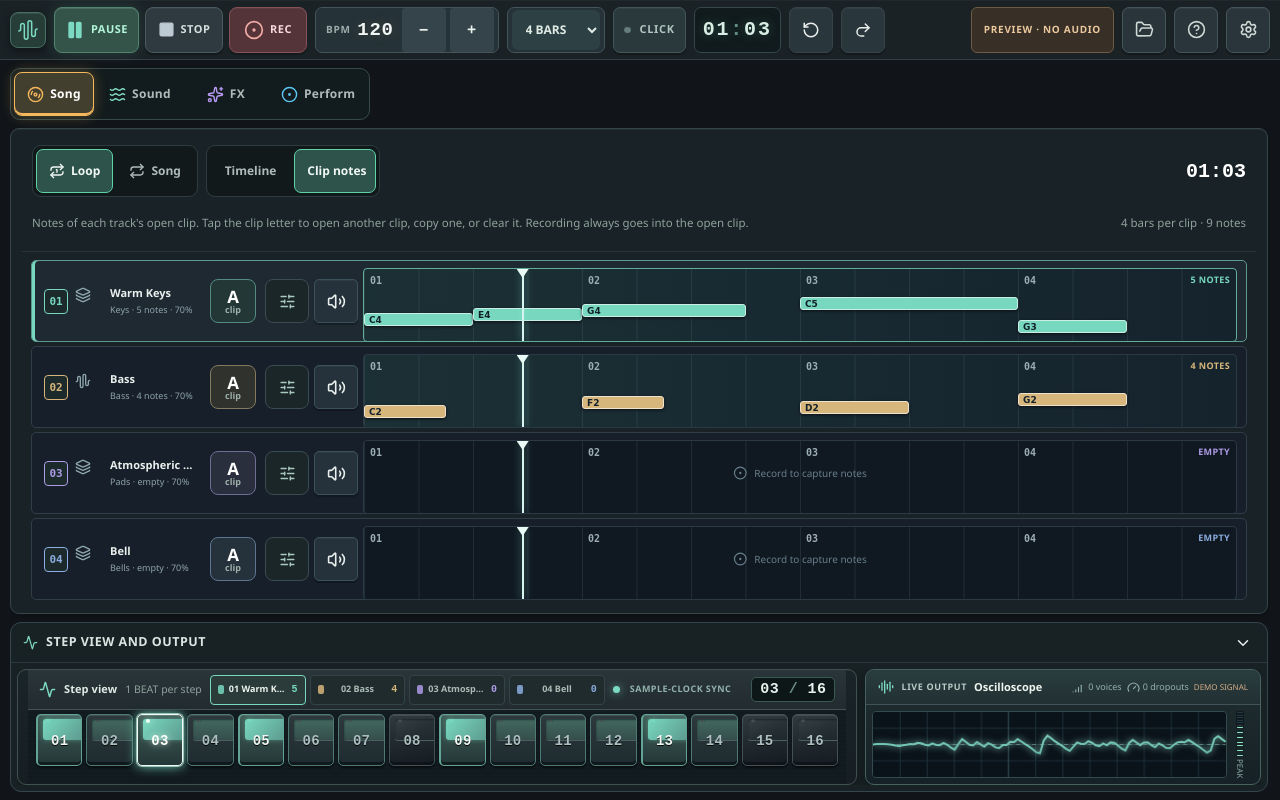
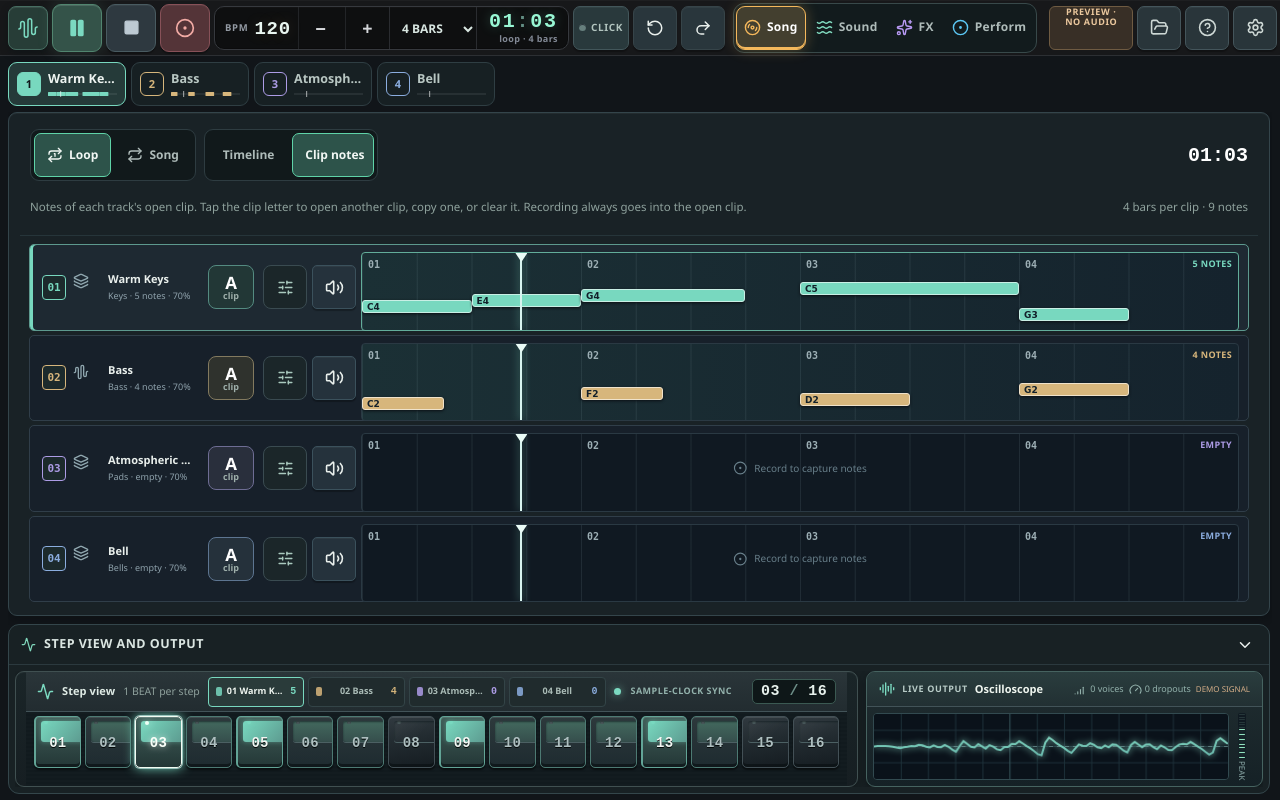
Before and after one commit to Zerolitter/Decksynth, a React (Vite) app in the folder ui-next/: page / in a window 1280 px wide. Built offline with nearby package versions, Linux system fonts and the light colour scheme.

Commit message:
fix: recover compact DeckSynth transport and modulation controls

```diff
--- a/ui-next/src/App.tsx
+++ b/ui-next/src/App.tsx
@@ -6,7 +6,7 @@ import {
 } from 'lucide-react';
 import { Timeline } from './components/Timeline';
 import { Arranger, ClipSheet, SongBar, type SongSel, type SongView } from './components/SongArranger';
-import { CLIP_NAMES, MAX_BARS, clipsOf, defaultSong, previewClip, songOf, type Song } from './song';
+import { CLIP_NAMES, MAX_BARS, clipsOf, defaultSong, markerAt, previewClip, songOf, type Song } from './song';
 import { PatternSync } from './components/PatternSync';
 import { AudioScope } from './components/AudioScope';
 import { SoundWindow } from './components/SoundLab';
@@ -18,7 +18,7 @@ import { Settings, readSettings, writeSettings, type AppSettings, type Cleanup }
 import { defaultFxChain, normalizeChain } from './fx';
 import { Performance, PerformTools } from './components/Performance';
 import { Panel } from './components/Panel';
-import { PageBar, type Page } from './components/PageBar';
+import { PageBar, PageTabs, type Page } from './components/PageBar';
 import { FxCards, FxWindow } from './components/FxRack';
 import type { FxChain } from './fx';
 import { interpolateBeat, totalNotes } from './pattern';
@@ -354,6 +354,7 @@ function App() {
           <CircleDot size={20}/><span>{snapshot?.recording?'FINISH':'REC'}</span>
         </button>
       </div>
+      <div className="transport-lcd" role="group" aria-label="Tempo, loop and position">
       <div className="tempo-display" aria-label="Tempo">
         <span>BPM</span><strong>{Math.round(project?.bpm??120)}</strong>
         <div className="tempo-adjust">
@@ -367,19 +368,23 @@ function App() {
           {[1,2,4,8].map(n=><option value={n} key={n}>{n} BARS</option>)}
         </select>
       </div>
-      <button type="button" className={'metronome-button'+(project?.metronome?' active':'')}
-        onClick={()=>command('metronome',!project?.metronome)}>
+      {(()=>{const b=song.on?songBeat:playhead,m=song.on?markerAt(song,Math.floor(songBeat/4)):-1;
+        return <div className="transport-beat" aria-label="Position"><strong>
+          {String(Math.floor(b/4)+1).padStart(2,'0')}<i>:</i>
+          {String(Math.floor(b%4)+1).padStart(2,'0')}</strong>
+          <span>{song.on?(m>=0?song.markers[m].name:'song')+' · '+song.length+' bars':'loop · '+(project?.bars??4)+(project?.bars===1?' bar':' bars')}</span></div>;})()}
+      </div>
+      <button type="button" className={'metronome-button'+(project?.metronome?' active':'')} aria-pressed={!!project?.metronome}
+        title="Metronome click" onClick={()=>command('metronome',!project?.metronome)}>
         <span className="button-led"/><span>CLICK</span></button>
-      <div className="transport-beat" aria-label="Position"><strong>
-        {String(Math.floor(playhead/4)+1).padStart(2,'0')}<i>:</i>
-        {String(Math.floor(playhead%4)+1).padStart(2,'0')}</strong></div>
       <button className="transport-utility" title="Undo" aria-label="Undo" onClick={()=>command('undo')}><RotateCcw size={18}/></button>
       <button className="transport-utility" title="Quantize selected track" aria-label="Quantize"
         onClick={()=>command('quantize')}><Redo2 size={18}/></button>
+      <PageTabs page={page} onPage={setPage}/>
       <div className="transport-spacer"/>
       {isPreview?<span className="demo-badge">PREVIEW · NO AUDIO</span>
         :<div className={'device-pill'+(snapshot?.connected?' connected':'')} title={renderMIDI(snapshot?.connected||null)}>
-          <span className="pill-led"/><span className="pill-name">{renderMIDI(snapshot?.connected||null)}</span>
+          <span className="pill-led"/><span className="pill-name">{snapshot?.connected?renderMIDI(snapshot.connected):'No MIDI'}</span>
           <span className={'footer-status'+(bridgeStatus==='ERROR'?' error':'')}>{bridgeStatus}</span>
         </div>}
       <div className="file-menu">
@@ -399,7 +404,7 @@ function App() {
 
     <div className={'workspace-stage page-'+page.toLowerCase()}>
     {project&&track?<>
-      <PageBar page={page} onPage={setPage} tracks={project.tracks} selected={selected}
+      <PageBar tracks={project.tracks} selected={selected}
         onSelect={index=>command('select',index)} beat={playhead} beats={project.bars*4} playing={snapshot?.playing??false}
         tools={page==='SOUND'?<>
           <select className="track-device-picker" aria-label="Track device" value={track.device??'synth'} style={{minHeight:44,minWidth:116,width:116,padding:'0 10px'}}
--- a/ui-next/src/components/ModBand.tsx
+++ b/ui-next/src/components/ModBand.tsx
@@ -1,7 +1,7 @@
 import { useEffect, useRef, useState } from 'react';
 import { ChevronDown, Eraser, Maximize2 } from 'lucide-react';
 import { Knob } from './Knob';
-import { FEEL_FACTOR, normalizeChain, rateLabel, type FxChain } from '../fx';
+import { FEEL_FACTOR, MOD_RATES, normalizeChain, rateLabel, type FxChain } from '../fx';
 import {
   LinkSummary, MACRO_COLORS, MOD_COLORS, RATE_BEATS, SHAPE_LABEL, ShapePreview,
   sourceColor, type Live, type Source,
@@ -66,6 +66,7 @@ export function ModBand({selected,chain:raw,onChange,beat,live,edit,onEdit,armed
     <div className={'pad-editor'+(linking?' linking':'')} style={{['--src' as string]:color}} aria-label={label+' editor'} role="group">
       <header className="pe-bar">
         <i className="pe-dot"/>
+        <span className="pe-no" aria-hidden="true">{edit.index+1}</span>
         {macro?<input className="pe-title-input" aria-label={'Macro '+(edit.index+1)+' name'} title="Tap to rename" value={macro.name} maxLength={24}
             onChange={e=>setMacro({name:e.target.value})}/>:<strong>{label}</strong>}
         {mod?<span className="pe-sub">{SHAPE_LABEL[mod.shape]} · {rateLabel(mod)}</span>
@@ -85,8 +86,10 @@ export function ModBand({selected,chain:raw,onChange,beat,live,edit,onEdit,armed
         <div className="pe-controls">
           <button type="button" className="pe-pick" aria-label={'Shape of '+label+': '+SHAPE_LABEL[mod.shape]} onClick={()=>setSheet('shape')}>
             <span>Shape</span><strong>{SHAPE_LABEL[mod.shape]}</strong><ChevronDown size={15}/></button>
-          <button type="button" className="pe-pick" aria-label={'Rate of '+label+': '+rateLabel(mod)} onClick={()=>setSheet('shape')}>
-            <span>Rate</span><strong>{rateLabel(mod)}</strong><ChevronDown size={15}/></button>
+        </div>
+        <div className="pe-rates fx-segment" role="radiogroup" aria-label={'Rate of '+label}>
+          {MOD_RATES.map((r,i)=><button key={r} type="button" role="radio" aria-checked={mod.rate===i} className={mod.rate===i?'active':''}
+            onClick={()=>setMod({rate:i})}>{r}</button>)}
         </div>
         <div className="pe-links"><LinkSummary targets={mod.targets} onOpen={()=>setSheet('links')}/></div>
         {sheet?<ModSheet chain={chain} index={edit.index} tab={sheet} onTab={setSheet} onChange={onChange} onClose={()=>setSheet(null)}
--- a/ui-next/src/components/PageBar.tsx
+++ b/ui-next/src/components/PageBar.tsx
@@ -10,7 +10,7 @@ const PAGES:{id:Page,label:string,icon:ReactNode}[]=[
   {id:'PERFORM',label:'Perform',icon:<CircleDot size={17}/>},
 ];
 
-type Props = { page:Page; onPage:(p:Page)=>void; tracks:Track[]; selected:number; onSelect:(i:number)=>void;
+type Props = { tracks:Track[]; selected:number; onSelect:(i:number)=>void;
   beat:number; beats:number; playing:boolean; tools?:ReactNode };
 
 /** The track's recorded notes as a thin line, with the playhead, so the song stays in view. */
@@ -23,14 +23,18 @@ function NoteLine({track,beats,beat,playing}:{track:Track;beats:number;beat:numb
   </svg>;
 }
 
-/** One header row: page tabs, the track you are working on, and the page's own tools on the right. */
-export function PageBar({page,onPage,tracks,selected,onSelect,beat,beats,playing,tools}:Props){
-  return <nav className="page-bar" aria-label="Pages">
-    <div className="page-tabs" role="tablist" aria-label="Workspace">
-      {PAGES.map(p=><button key={p.id} type="button" role="tab" aria-selected={page===p.id}
-        className={'page-tab-'+p.id.toLowerCase()+(page===p.id?' active':'')} style={{['--sec' as string]:'var(--c-'+p.id.toLowerCase()+')'}}
-        onClick={()=>onPage(p.id)}>{p.icon}<span>{p.label}</span></button>)}
-    </div>
+/** The page tabs; they sit in the top bar with the transport. */
+export function PageTabs({page,onPage}:{page:Page;onPage:(p:Page)=>void}){
+  return <div className="page-tabs" role="tablist" aria-label="Workspace">
+    {PAGES.map(p=><button key={p.id} type="button" role="tab" aria-selected={page===p.id}
+      className={'page-tab-'+p.id.toLowerCase()+(page===p.id?' active':'')} style={{['--sec' as string]:'var(--c-'+p.id.toLowerCase()+')'}}
+      onClick={()=>onPage(p.id)}>{p.icon}<span>{p.label}</span></button>)}
+  </div>;
+}
+
+/** The second row on Sound, FX and Perform: the track you are working on, and the page's own tools on the right. */
+export function PageBar({tracks,selected,onSelect,beat,beats,playing,tools}:Props){
+  return <nav className="page-bar" aria-label="Tracks">
     <div className="page-tracks" role="group" aria-label="Track to edit">
       {tracks.map((t,i)=><button key={i} type="button" aria-pressed={i===selected}
         aria-label={'Edit track '+(i+1)+' '+(t.device==='drum_rack'?'Drum Rack':t.preset)}
--- a/ui-next/src/frame.css
+++ b/ui-next/src/frame.css
@@ -29,7 +29,7 @@
 .harness-shell .pe-link{border-color:color-mix(in srgb,var(--src) 60%,#3a4b51);color:var(--src)}
 .harness-shell .pe-linking{display:flex;align-items:center;gap:8px;font-size:12px;font-weight:700;color:#e8f2ee}
 .harness-shell .pe-linking button{min-height:34px;padding:0 14px;border-radius:8px;background:var(--src);border:0;color:#10171a;font-weight:800}
-.harness-shell .pe-body{flex:1;min-height:0;display:grid;grid-template-columns:minmax(0,1fr) 216px 230px;gap:8px;padding:6px 8px 8px}
+.harness-shell .pe-body{flex:1;min-height:0;display:grid;grid-template-columns:minmax(0,1fr) 150px 210px;grid-template-rows:minmax(0,1fr) 44px;gap:8px;padding:6px 8px 8px}
 .harness-shell .pe-graph{min-width:0;min-height:0;display:flex;border-radius:8px;background:#0f1618}
 .harness-shell .pe-graph .mod-shape{width:100%;height:100%;background:transparent}
 .harness-shell .pe-graph .step-lane{flex:1;height:auto}
@@ -252,3 +252,10 @@
 @container (max-height:150px){.harness-shell .window-wave .partial-fine p{display:none}}
 /* Add effect sits in the gap at the end of the card row instead of wrapping onto a row of its own. */
 .harness-shell .fx-cards .fx-add-card:not(.empty){flex:1 1 88px;min-width:88px;max-width:140px}
+
+/* Direct rate choices stay beside the selected source. */
+.harness-shell .pe-rates{grid-column:1 / 3;grid-row:2;display:flex;gap:3px;flex-wrap:nowrap}
+.harness-shell .pe-rates button{flex:1;min-width:44px;min-height:44px;padding:0 4px;font-size:11px}
+.harness-shell .pe-body>.pe-links{grid-column:3;grid-row:1 / 3}
+.harness-shell .pe-no{display:grid;place-items:center;width:21px;height:21px;flex:none;border-radius:50%;background:var(--src);color:#101316;font-weight:800}
+.harness-shell .pe-bar>.pe-dot{display:none}
--- a/ui-next/src/harness.css
+++ b/ui-next/src/harness.css
@@ -2,30 +2,39 @@
    Loaded last so it overrides the earlier three-page layout. */
 .decksynth-shell.harness-shell{grid-template-rows:60px minmax(0,1fr)}
 
-/* ---------- single header row ---------- */
-.harness-shell .app-header.transport{display:flex;align-items:center;gap:8px;padding:0 10px;
-  border-bottom:1px solid #344048;background:#1a2226}
-.harness-shell .brand-glyph{width:36px;height:36px;min-width:36px}
-.harness-shell .transport-actions{gap:6px}
-.harness-shell .transport-pad{height:46px;min-width:78px;padding:0 10px;gap:6px;font-size:11px}
-.harness-shell .transport-pad.record{min-width:78px}
-.harness-shell .tempo-display{height:46px;gap:6px;padding:0 4px 0 10px}
-.harness-shell .tempo-display strong{font-size:19px;min-width:38px}
-.harness-shell .tempo-adjust{display:flex;gap:4px}
-.harness-shell .tempo-adjust button{width:44px;height:44px;min-height:44px}
-.harness-shell .bars-display{height:46px;padding:0 4px}
-.harness-shell .bars-display select{min-height:40px;min-width:88px}
-.harness-shell .metronome-button{min-height:46px;height:46px;min-width:0;padding:0 10px;font-size:11px}
-.harness-shell .transport-beat{height:46px;min-width:70px;align-items:center;justify-content:center;
-  padding:0 8px;border:1px solid #34474a;border-radius:7px;background:#111a1c}
-.harness-shell .transport-beat strong{font-size:20px}
-.harness-shell .transport-utility{width:44px;height:46px}
-.harness-shell .icon-button{width:44px;height:46px}
-.harness-shell .device-pill{min-width:0;max-width:190px;padding:0 10px;height:46px;font-size:10.5px}
-.harness-shell .demo-badge{height:46px;display:flex;align-items:center;padding:0 12px;box-sizing:border-box}
-.harness-shell .pill-name{overflow:hidden;text-overflow:ellipsis}
-.harness-shell .device-pill .footer-status{margin-left:4px;font-size:9.5px;font-weight:750;letter-spacing:.5px;color:var(--accent)}
-.harness-shell .device-pill .footer-status.error{color:var(--red)}
+.harness-shell.decksynth-shell{grid-template-rows:56px minmax(0,1fr)}
+.harness-shell .app-header.transport{height:56px;gap:4px;padding:0 8px;background:#17181a;border-bottom:1px solid #2c2f33}
+.harness-shell .brand-glyph{width:40px;height:44px;display:grid;place-items:center;flex:none}
+.harness-shell .transport-actions{gap:4px}
+.harness-shell .transport-pad{height:48px;min-height:48px;min-width:48px;width:50px;padding:0;border-radius:9px;gap:0}
+.harness-shell .transport-pad.record{min-width:48px}
+.harness-shell .transport-pad>span{display:none}
+.harness-shell .transport-lcd{display:flex;align-items:stretch;height:44px;border-radius:10px;border:1px solid #36393e;background:#0e0f10;
+  box-shadow:inset 0 1px 0 #ffffff08,inset 0 0 0 1px #00000040;overflow:hidden;flex:none}
+.harness-shell .transport-lcd>*{border:0;border-radius:0;background:transparent;box-shadow:none;height:44px}
+.harness-shell .transport-lcd>*+*{border-left:1px solid #2a2c30}
+.harness-shell .transport-lcd .tempo-display{padding:0 0 0 10px;gap:6px}
+.harness-shell .transport-lcd .tempo-display>span{font-size:9.5px;color:#939aa3}
+.harness-shell .transport-lcd .tempo-display strong{font:800 19px ui-monospace,monospace;color:#e9f6f1;min-width:36px}
+.harness-shell .transport-lcd .tempo-adjust{display:flex;height:44px}
+.harness-shell .transport-lcd .tempo-adjust button{width:44px;height:44px;border:0;border-left:1px solid #222427;border-radius:0;background:transparent;color:#d5d7db;font-size:18px}
+.harness-shell .transport-lcd .tempo-adjust button:active{background:#202225}
+.harness-shell .transport-lcd .bars-display{padding:0}
+.harness-shell .transport-lcd .bars-display select{height:44px;min-height:44px;min-width:86px;border:0;border-radius:0;background:transparent;color:#d8e6e1;font-weight:800;padding:0 8px}
+.harness-shell .transport-lcd .transport-beat{min-width:92px;padding:0 10px;display:flex;flex-direction:column;align-items:flex-end;justify-content:center;gap:1px}
+.harness-shell .transport-lcd .transport-beat strong{font:700 20px/1 ui-monospace,monospace;color:#98f7d4}
+.harness-shell .transport-lcd .transport-beat>span{font-size:9px;letter-spacing:.04em;color:#828995;white-space:nowrap}
+.harness-shell .metronome-button{height:44px;min-height:44px;min-width:56px;width:56px;padding:0;justify-content:center;gap:5px;font-size:10px;flex:none}
+.harness-shell .transport-utility{width:44px;height:44px;flex:none}
+.harness-shell .icon-button{width:44px;height:44px;flex:none}
+.harness-shell .app-header .page-tabs{margin-left:4px;padding:2px;gap:2px;border-radius:11px;flex:none}
+.harness-shell .app-header .page-tabs button{min-width:0;height:44px;min-height:44px;padding:0 7px;font-size:12px;border-radius:9px}
+.harness-shell .demo-badge{height:44px;padding:0 8px;font-size:9px;line-height:1.15;max-width:84px;white-space:normal;text-align:center;flex:none}
+.harness-shell .device-pill{height:44px;min-width:0;width:76px;max-width:76px;padding:0 6px;flex:none;white-space:normal}
+.harness-shell .device-pill .pill-name{font-size:9.5px;line-height:1.15;font-weight:750;display:-webkit-box;-webkit-line-clamp:2;-webkit-box-orient:vertical;overflow:hidden}
+.harness-shell .device-pill .footer-status{position:absolute;width:1px;height:1px;overflow:hidden;clip-path:inset(50%)}
+.harness-shell .device-pill .footer-status.error{display:inline}
+
 
 .harness-shell .file-menu{position:relative}
 .harness-shell .file-menu-pop{position:absolute;right:0;top:52px;z-index:60;display:flex;flex-direction:column;
--- a/ui-next/src/workspace.css
+++ b/ui-next/src/workspace.css
@@ -1,6 +1,6 @@
 /* Workspace layout (replaces the bottom drawer): page tabs + track picker, then one full page.
    Every panel folds to its title bar (double-tap the bar or tap the arrow). No horizontal scrolling. */
-.harness-shell .workspace-stage{min-height:0;display:grid;grid-template-rows:auto minmax(0,1fr);gap:8px;padding:8px 10px;overflow:hidden}
+.harness-shell .workspace-stage{min-height:0;display:grid;grid-template-rows:auto minmax(0,1fr);gap:6px;padding:6px 8px;overflow:hidden}
 .harness-shell .page-bar{display:flex;align-items:center;gap:10px;min-width:0}
 .harness-shell .page-tabs{display:flex;gap:4px;padding:3px;border:1px solid #38494a;background:#121b1d;border-radius:10px;flex:0 0 auto}
 .harness-shell .page-tabs button{min-width:80px;min-height:44px;padding:0 10px;display:flex;align-items:center;justify-content:center;gap:6px;
@@ -27,7 +27,7 @@
 .harness-shell .page-track.active{border-color:var(--track-accent);background:color-mix(in srgb,var(--track-accent) 14%,#172023);color:#eef4f1}
 .harness-shell .page-track.active .page-track-no{background:var(--track-accent);color:#10171a}
 .harness-shell .page-track.muted .page-track-name{opacity:.5;text-decoration:line-through}
-.harness-shell .page-song .page-tracks{display:none}
+.harness-shell .page-song .page-tracks{display:flex}
 
 .harness-shell .page-body{min-height:0;display:flex;flex-direction:column;gap:8px;overflow-y:auto;overflow-x:hidden;
   overscroll-behavior:contain;padding-right:2px;scrollbar-width:thin;scrollbar-color:#3d4f55 transparent}
```
Also changed, not shown: ui-next/tests/ui_patch_acceptance.cjs (added, +33 -0 lines).
